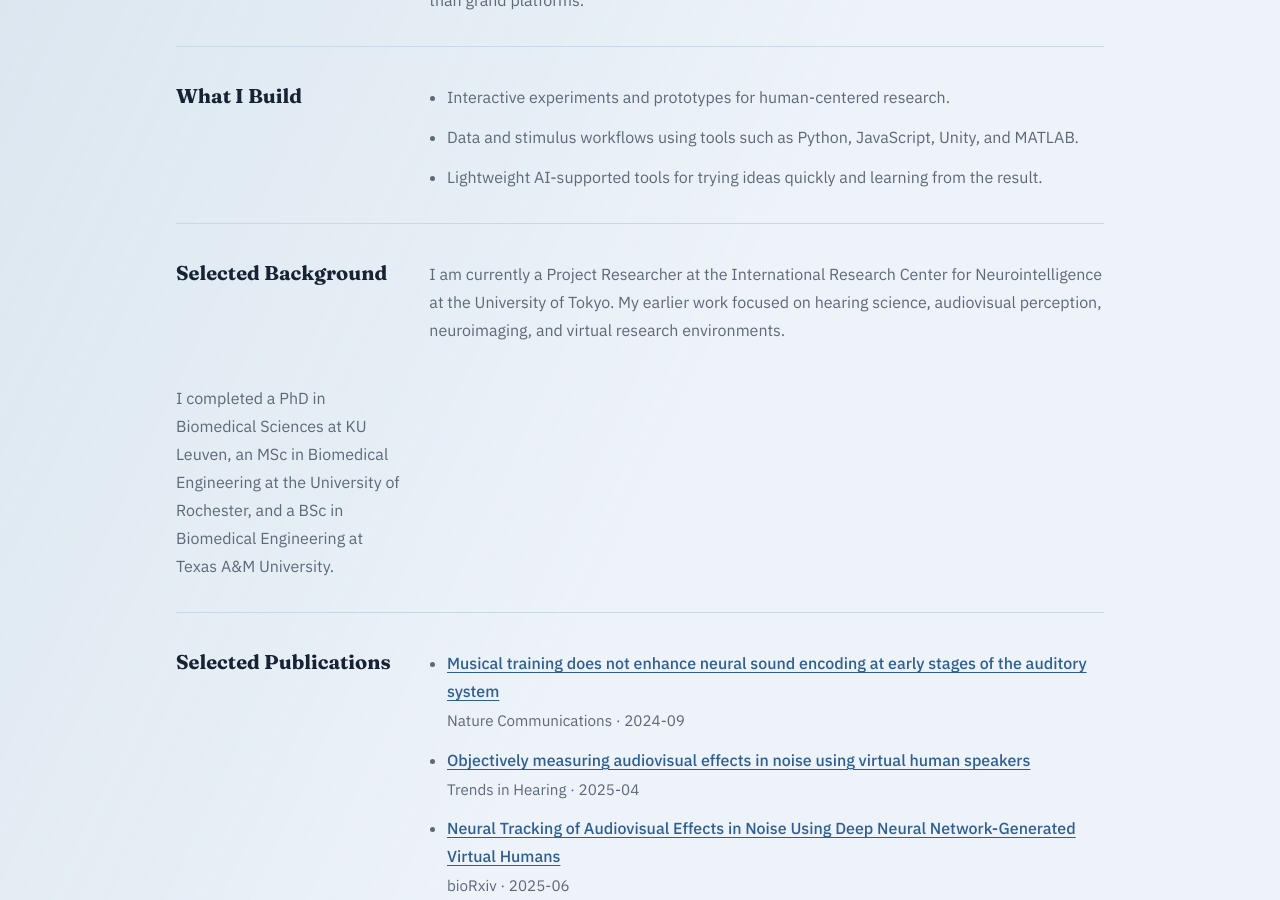
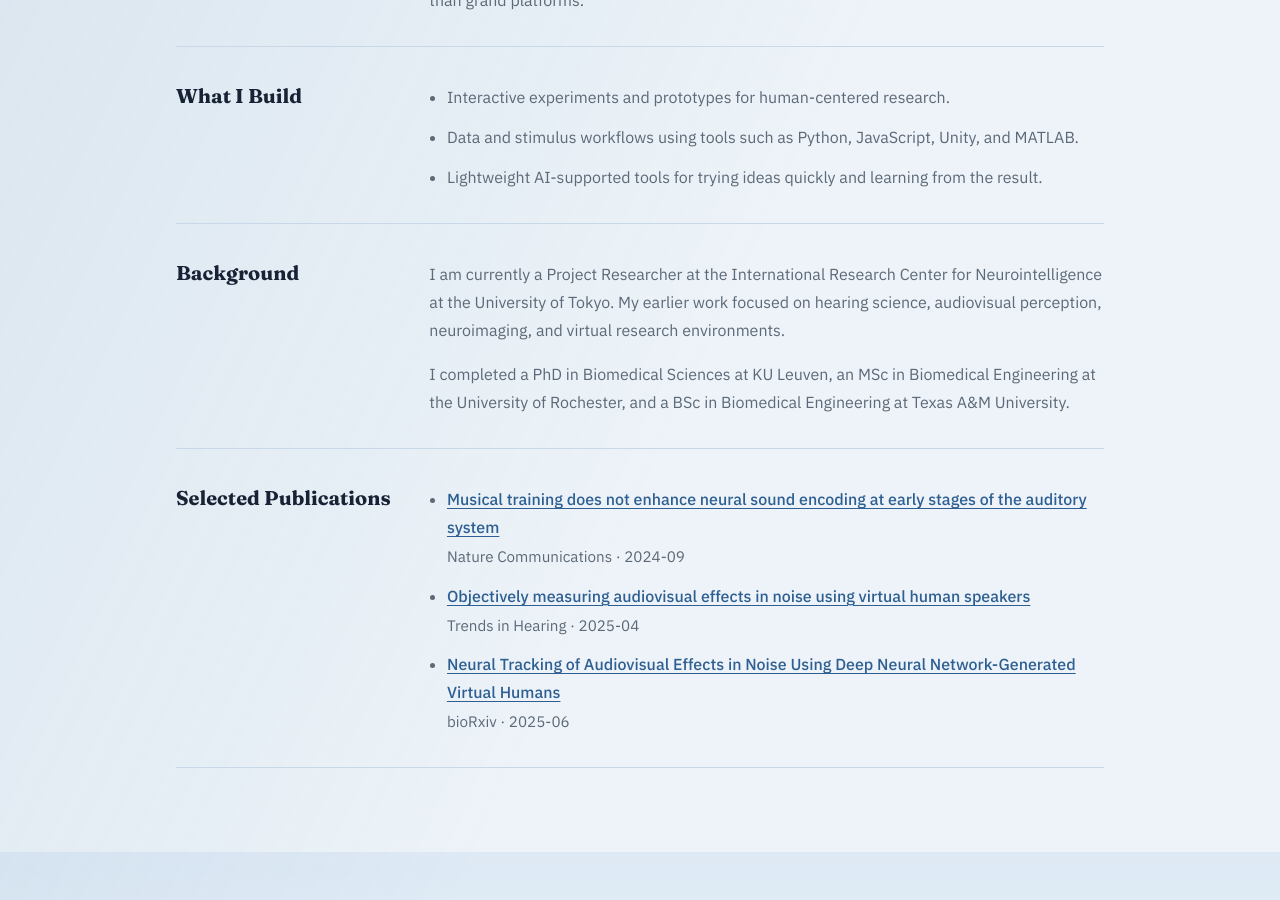
Before and after one commit to johnkylecooper/johnkylecooper.github.io, a Jekyll site: the page built from index.html, in a window 1280 px wide and 900 px high, scrolled down 684 px. Built offline with Jekyll 4.4.1, drawn with Linux system fonts in a browser that asks for light colours; after the commit the page ends 1536 px from its top, so only the background shows below that.

Commit message:
Change 'Selected Background' to 'Background' and fix paragraph layout on desktop
Co-authored-by: Copilot <223556219+Copilot@users.noreply.github.com>

```diff
--- a/index.html
+++ b/index.html
@@ -26,9 +26,11 @@ description: John Kyle Cooper builds AI-assisted and experimental tools for expl
   </section>
 
   <section class="profile-section" aria-labelledby="background-title">
-    <h2 class="profile-section__title" id="background-title">Selected Background</h2>
-    <p>I am currently a Project Researcher at the International Research Center for Neurointelligence at the University of Tokyo. My earlier work focused on hearing science, audiovisual perception, neuroimaging, and virtual research environments.</p>
-    <p>I completed a PhD in Biomedical Sciences at KU Leuven, an MSc in Biomedical Engineering at the University of Rochester, and a BSc in Biomedical Engineering at Texas A&amp;M University.</p>
+    <h2 class="profile-section__title" id="background-title">Background</h2>
+    <div>
+      <p>I am currently a Project Researcher at the International Research Center for Neurointelligence at the University of Tokyo. My earlier work focused on hearing science, audiovisual perception, neuroimaging, and virtual research environments.</p>
+      <p>I completed a PhD in Biomedical Sciences at KU Leuven, an MSc in Biomedical Engineering at the University of Rochester, and a BSc in Biomedical Engineering at Texas A&amp;M University.</p>
+    </div>
   </section>
 
   <section class="profile-section" aria-labelledby="publications-title">
```
